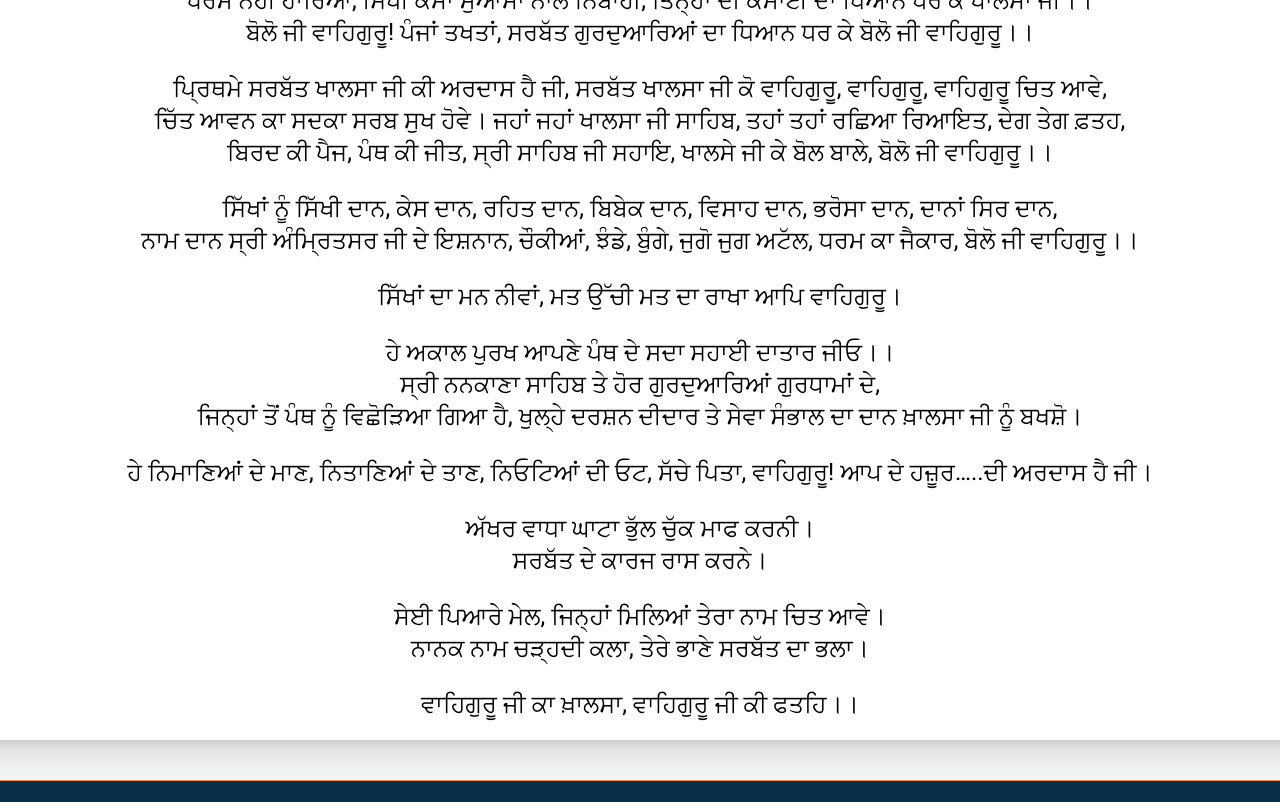
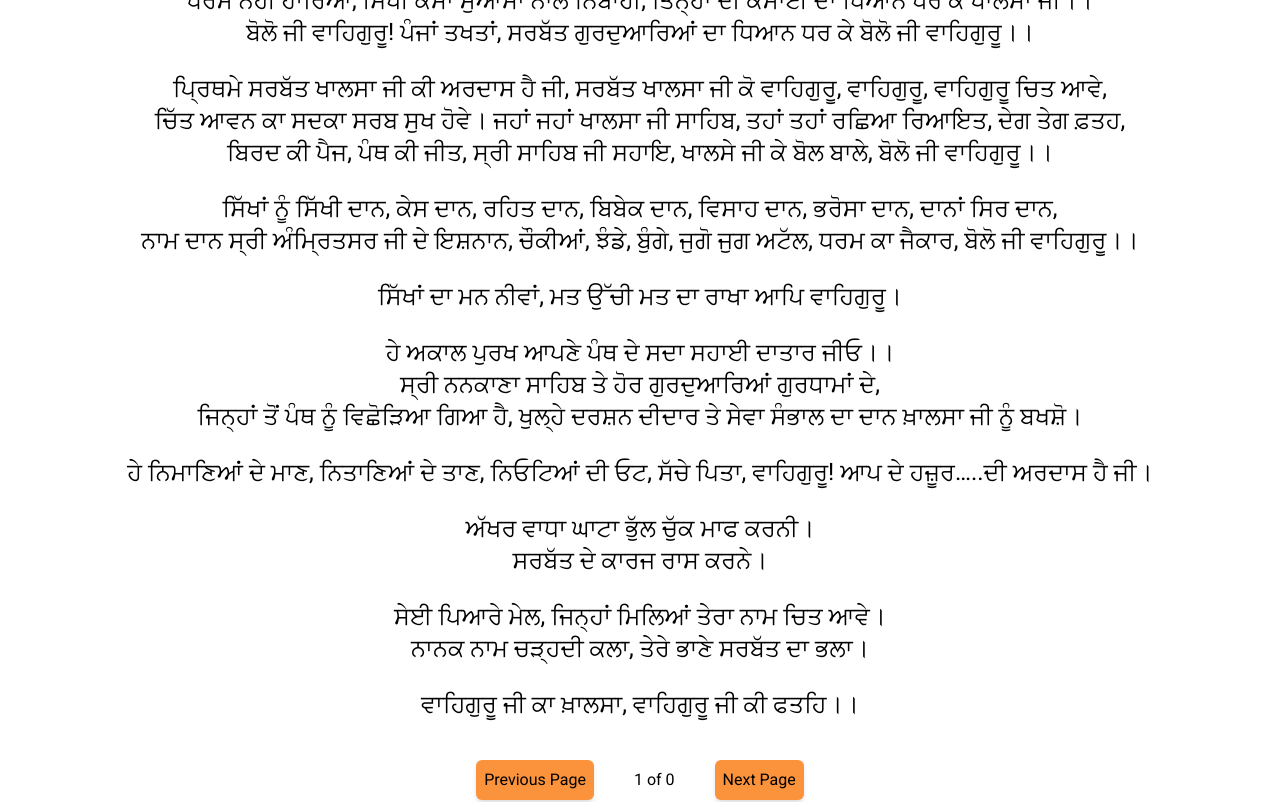
Before and after one commit to jaydeep080805/prayer-site, a React (Vite) app: page /ardaas-sahib in a window 1280 px wide. Shown: the part 1398-2200 px from the top of the page. Built offline with nearby package versions, Linux system fonts and the light colour scheme.

Commit message:
should now only show option to switch pages if there is more than 1 page

```diff
--- a/src/translationPages/components/PrayerDisplay.jsx
+++ b/src/translationPages/components/PrayerDisplay.jsx
@@ -154,14 +154,12 @@ function PrayerDisplay({ scripts, prayerName }) {
             handlePage(currentSelectedPage)
           )}
 
-          {/* only display page switcher if there is more than 1 page */}
-          {amountOfPagesScriptNeeds >= 2 && (
-            <PrayerPageNavigationButtonsWithPageNum
-              currentSelectedPage={currentSelectedPage}
-              setCurrentSelectedPage={setCurrentSelectedPage}
-              amountOfPagesScriptNeeds={amountOfPagesScriptNeeds}
-            />
-          )}
+          {/* select pages container */}
+          <PrayerPageNavigationButtonsWithPageNum
+            currentSelectedPage={currentSelectedPage}
+            setCurrentSelectedPage={setCurrentSelectedPage}
+            amountOfPagesScriptNeeds={amountOfPagesScriptNeeds}
+          />
         </div>
       </div>
     </div>
```
